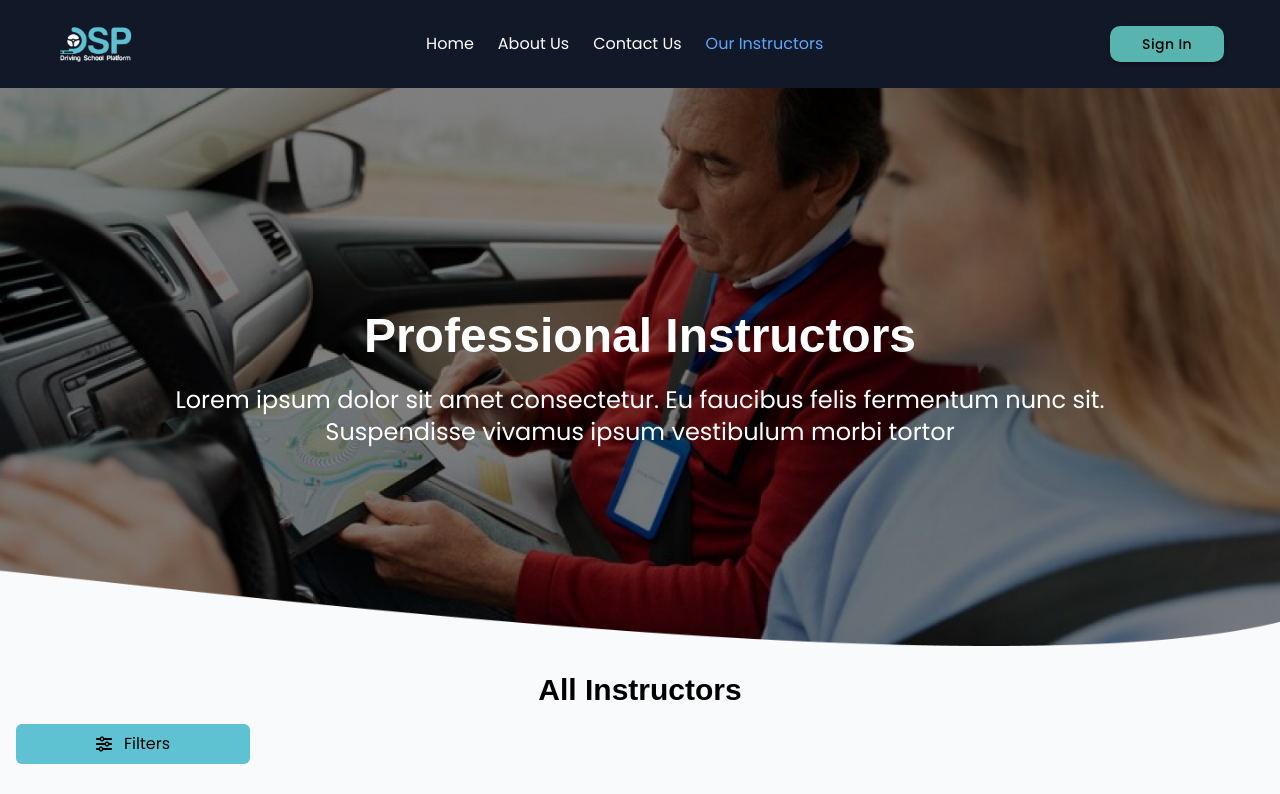
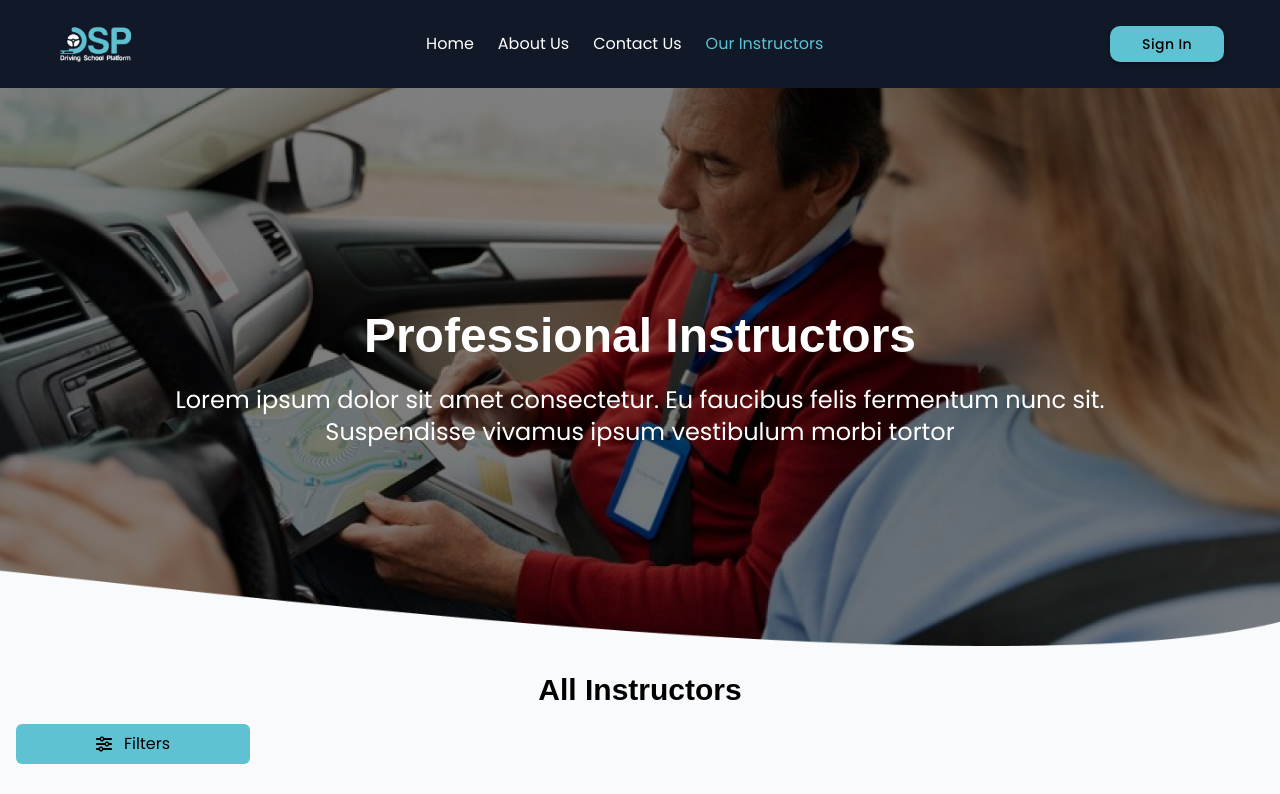
Before and after one commit to Zebishah/DrivePilot, a React (Vite) app in the folder Frontend/: page /professional in a window 1280 px wide. Shown: the top 794 px of the page. Built offline with nearby package versions, Linux system fonts and the light colour scheme; grey boxes are pictures that could not be loaded; a web font is replaced by a local one.

Commit message:
nav bar colors fix

```diff
--- a/Frontend/src/components/common/Navbar.tsx
+++ b/Frontend/src/components/common/Navbar.tsx
@@ -1,6 +1,5 @@
-
 import React, { useState } from "react";
-import { NavLink,useLocation } from "react-router-dom";
+import { NavLink, useLocation } from "react-router-dom";
 import { Button } from "@mui/material";
 import { FaBars, FaTimes } from "react-icons/fa";
 const Navbar: React.FC = () => {
@@ -40,7 +39,7 @@ const Navbar: React.FC = () => {
           <NavLink
             to="/"
             className={({ isActive }) =>
-              isActive ? "text-blue-400" : "hover:text-gray-300"
+              isActive ? "text-primary" : "hover:text-gray-300"
             }
           >
             Home
@@ -50,7 +49,7 @@ const Navbar: React.FC = () => {
           <NavLink
             to="/about"
             className={({ isActive }) =>
-              isActive ? "text-blue-400" : "hover:text-gray-300"
+              isActive ? "text-primary" : "hover:text-gray-300"
             }
           >
             About Us
@@ -60,7 +59,7 @@ const Navbar: React.FC = () => {
           <NavLink
             to="/contact"
             className={({ isActive }) =>
-              isActive ? "text-blue-400" : "hover:text-gray-300"
+              isActive ? "text-primary" : "hover:text-gray-300"
             }
           >
             Contact Us
@@ -70,7 +69,7 @@ const Navbar: React.FC = () => {
           <NavLink
             to="/professional"
             className={({ isActive }) =>
-              isActive ? "text-blue-400" : "hover:text-gray-300"
+              isActive ? "text-primary" : "hover:text-gray-300"
             }
           >
             Our Instructors
@@ -86,11 +85,11 @@ const Navbar: React.FC = () => {
             paddingLeft: "2rem",
             paddingRight: "2rem",
             borderRadius: "10px",
-            backgroundColor: "#58B4AE",
+            backgroundColor: "#5EC2D2",
             "&:hover": { backgroundColor: "#479A93" },
             textTransform: "none",
             color: "#000",
-            fontFamily: 'Poppins, sans-serif',
+            fontFamily: "Poppins, sans-serif",
           }}
         >
           Sign In
```
